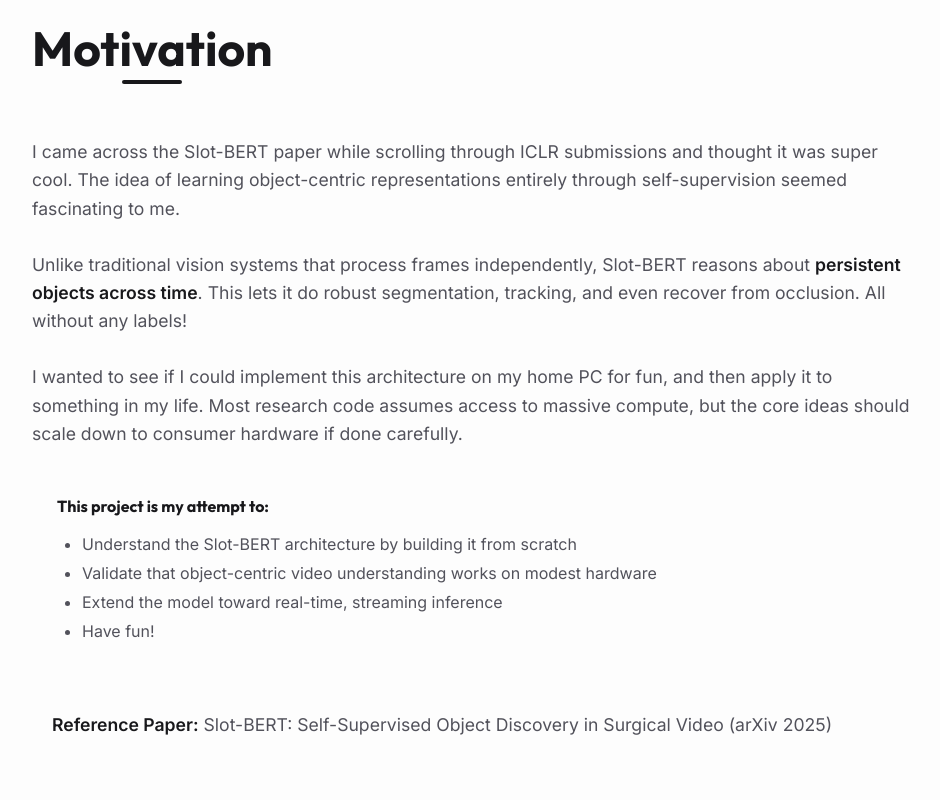
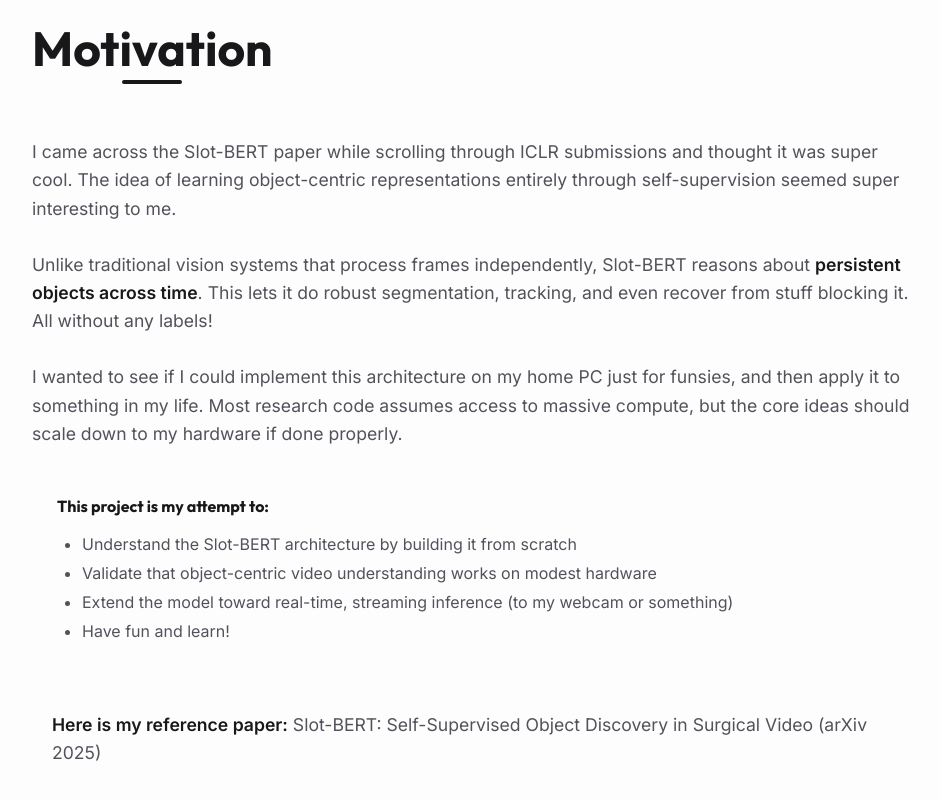
Before and after one commit to rishabh-tole/rishabh-website, a plain HTML site: page projects/slotbert.html in a window 1280 px wide. Shown: the part 980-1780 px from the top of the page, without its empty margins (165-1105 px from the left). Drawn offline with nearby package versions, Linux system fonts and the light colour scheme.

Commit message:
fix invisible content

```diff
--- a/projects/slotbert.html
+++ b/projects/slotbert.html
@@ -67,7 +67,7 @@
 
     <!-- Case Study Content -->
     <section class="container" style="padding-top: 0;">
-        <div class="glass-card fade-in-up" style="padding: 40px; text-align: left; align-items: flex-start;">
+        <div class="glass-card fade-in-up visible" style="padding: 40px; text-align: left; align-items: flex-start;">
 
             <!-- Table of Contents -->
             <div
@@ -91,16 +91,17 @@
                 <p>
                     I came across the Slot-BERT paper while scrolling through ICLR submissions and thought it was super
                     cool. The idea of learning object-centric representations entirely through self-supervision seemed
-                    fascinating to me.
+                    super interesting to me.
                     <br><br>
                     Unlike traditional vision systems that process frames independently, Slot-BERT reasons about
                     <strong>persistent objects across time</strong>. This lets it do robust segmentation, tracking, and
                     even
-                    recover from occlusion. All without any labels!
+                    recover from stuff blocking it. All without any labels!
                     <br><br>
-                    I wanted to see if I could implement this architecture on my home PC for fun, and then apply it to
+                    I wanted to see if I could implement this architecture on my home PC just for funsies, and then
+                    apply it to
                     something in my life. Most research code assumes access to massive compute, but the core ideas
-                    should scale down to consumer hardware if done carefully.
+                    should scale down to my hardware if done properly.
                 </p>
 
                 <div style="background: rgba(255,255,255,0.05); padding: 25px; border-radius: 12px; margin-top: 25px;">
@@ -108,14 +109,14 @@
                     <ul style="padding-left: 25px; color: var(--text-secondary); line-height: 1.8;">
                         <li>Understand the Slot-BERT architecture by building it from scratch</li>
                         <li>Validate that object-centric video understanding works on modest hardware</li>
-                        <li>Extend the model toward real-time, streaming inference</li>
-                        <li>Have fun!</li>
+                        <li>Extend the model toward real-time, streaming inference (to my webcam or something)</li>
+                        <li>Have fun and learn!</li>
                     </ul>
                 </div>
 
                 <p
                     style="margin-top: 25px; padding: 15px 20px; background: rgba(255,255,255,0.03); border-radius: 8px; border-left: 3px solid var(--accent-primary);">
-                    <strong>Reference Paper:</strong>
+                    <strong>Here is my reference paper:</strong>
                     <a href="https://arxiv.org/abs/2501.12477" target="_blank"
                         style="color: var(--accent-primary);">Slot-BERT: Self-Supervised Object Discovery in Surgical
                         Video</a> (arXiv 2025)
@@ -757,7 +758,7 @@ tiny-slot-bert/
                     </p>
                     <div style="margin-top: 20px; padding: 20px; background: rgba(0,0,0,0.2); border-radius: 8px;">
                         <p style="text-align: center; font-style: italic; color: var(--text-secondary);">
-                            📈 Training visualizations will appear here...
+                            Training visualizations will appear here...
                         </p>
                     </div>
                 </div>
```
